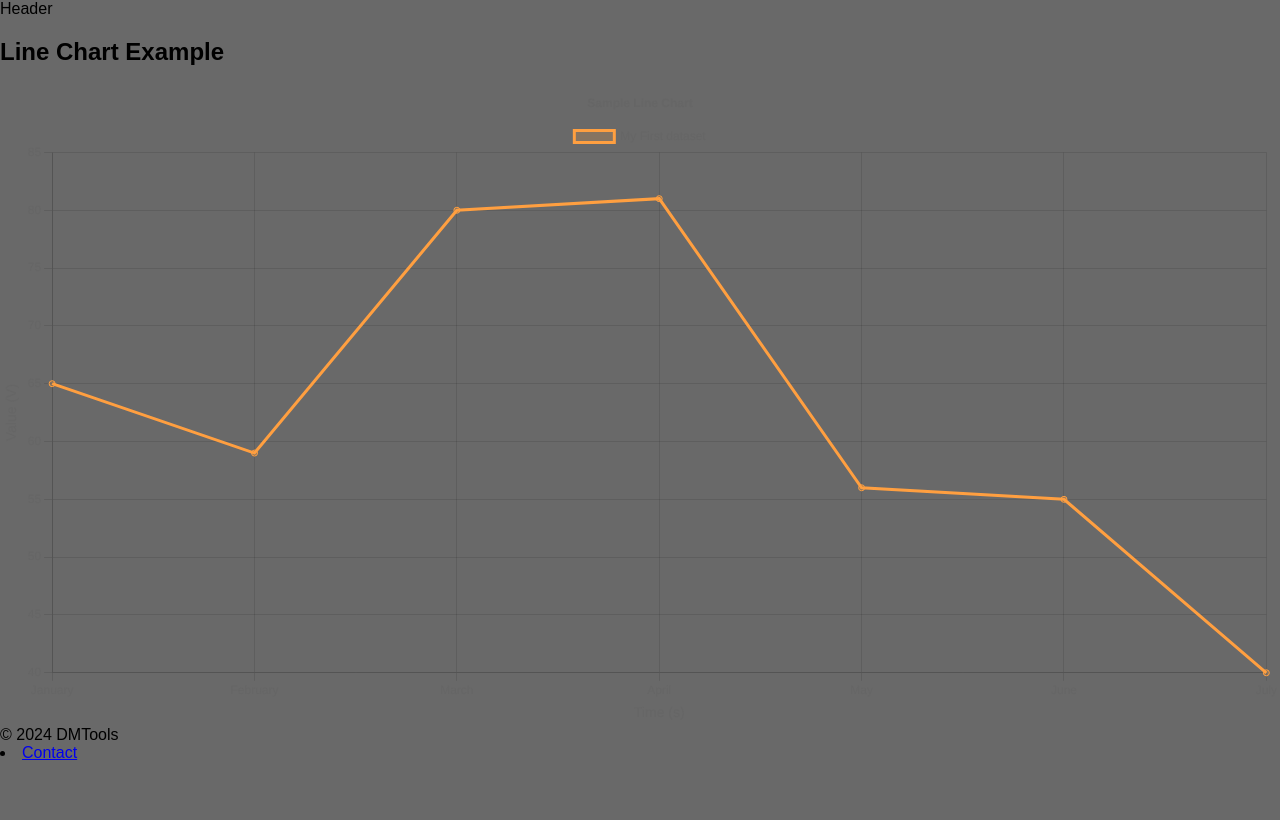
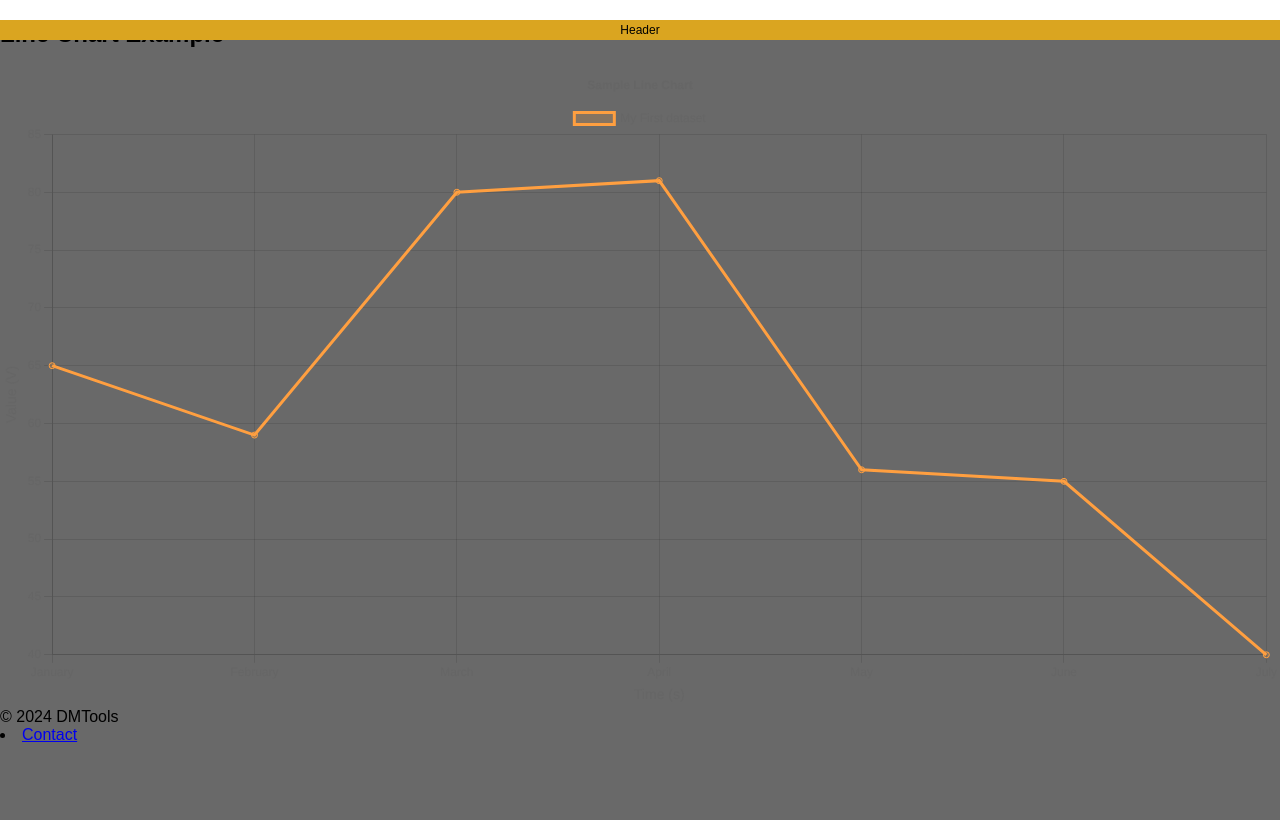
Before and after one commit to andrewcgaitskell/python_flask_charting, a Flask app: page /charts/charts in a window 1280 px wide. Before the commit the page ends 760 px from the top, so only its background shows below. Run offline with Flask 3, Linux system fonts and the light colour scheme.

Commit message:
Update header.css

```diff
--- a/static/css/header.css
+++ b/static/css/header.css
@@ -1,4 +1,4 @@
- .header {
+.master-header {
   width : 100%;
   height : 20px;
   position: absolute;
```
Lines whose indentation alone changed are shown as unchanged.
